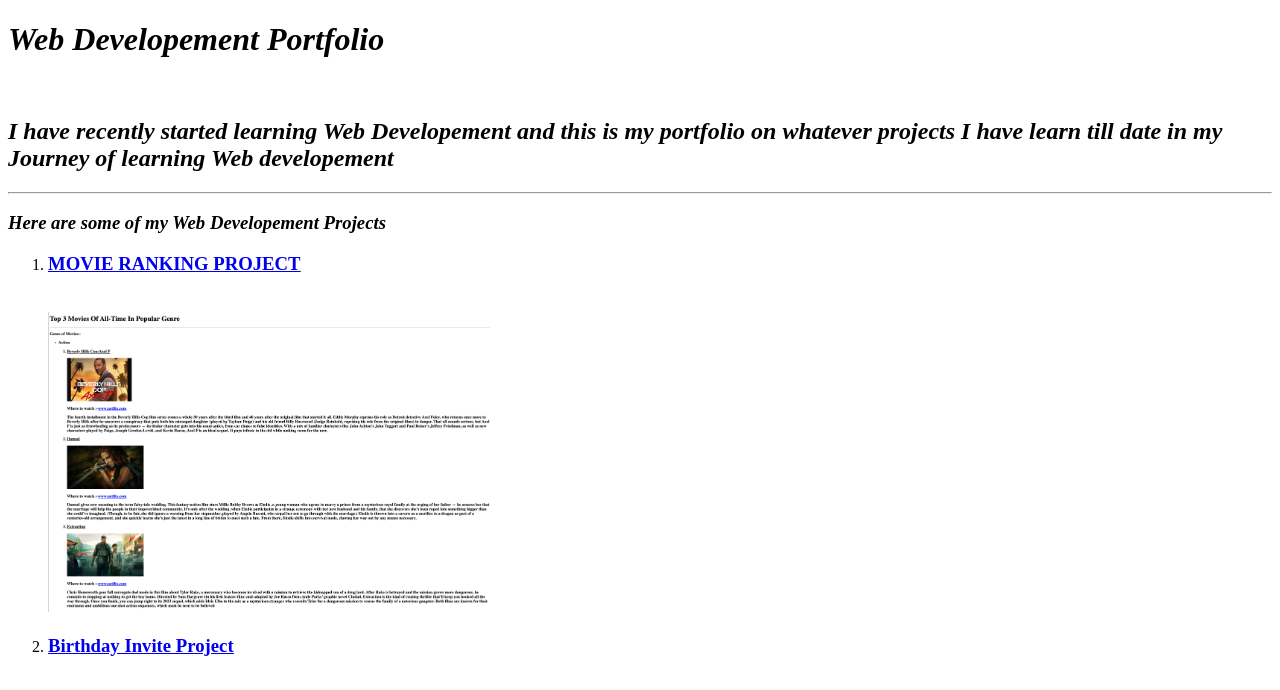
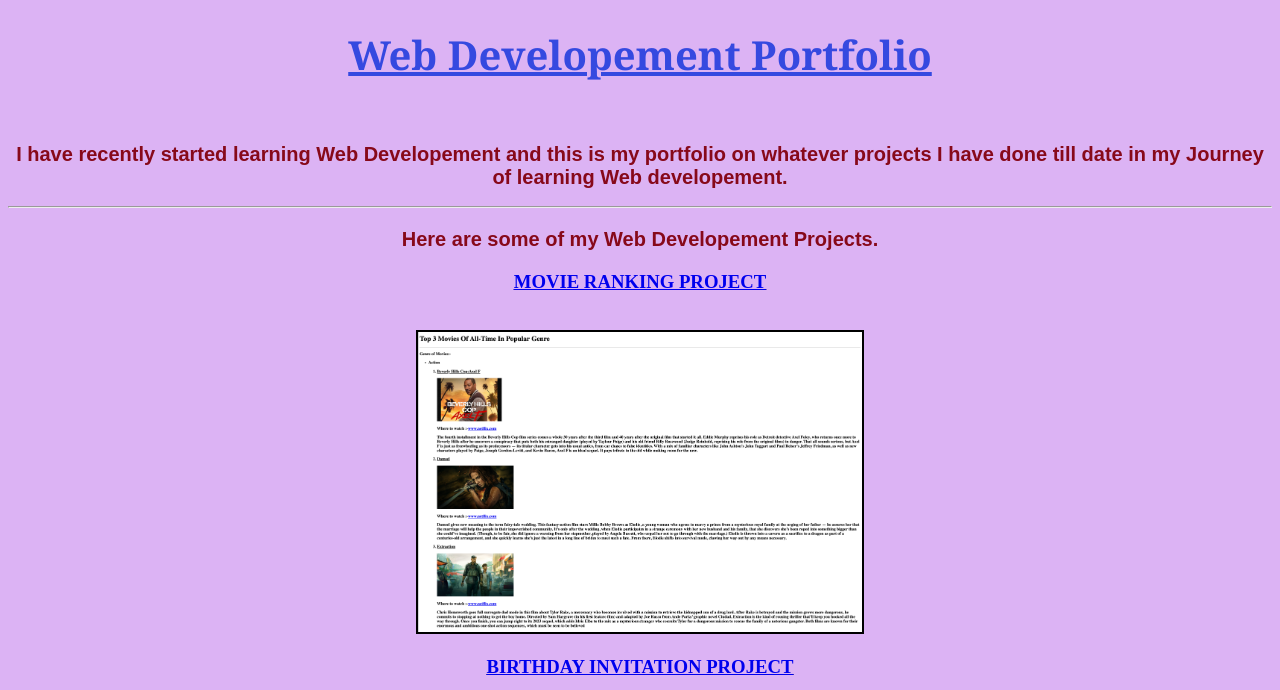
Before and after one commit to RoktimBailung/portfolio, a plain HTML site: page index.html in a window 1280 px wide. Shown: the top 690 px of the page. Drawn offline with Linux system fonts and the light colour scheme.

Commit message:
Update index.html

```diff
--- a/index.html
+++ b/index.html
@@ -5,41 +5,49 @@
     <meta charset="UTF-8">
     <meta name="viewport" content="width=device-width, initial-scale=1.0">
     <title>My Portfolio</title>
+    <style>
+        * {
+            background-color: rgb(220, 179, 244);
+            text-align: center;
+        }
+
+        .new {
+            color: rgb(135, 9, 26);
+            font-family: sans-serif;
+            font-size: 20px;
+        }
+
+        h1 {
+            color: rgb(53, 73, 224);
+            font-size: 40px;
+            font-family: Georgia, Times, 'Times New Roman', serif;
+        }
+    </style>
 </head>
 
 <body>
-    <h1><i>Web Developement Portfolio</i></h1><br>
-    <h2><i> I have recently started learning Web Developement and this is my portfolio on whatever projects I have learn
-            till date
-            in my Journey of learning Web developement </i>
+    <h1><u>Web Developement Portfolio</u></h1><br>
+    <h2 class="new"> I have recently started learning Web Developement and this is my
+        portfolio on whatever projects I have done till date in my Journey of learning Web developement.</h2>
+    <hr />
+    <h3 class="new">
+        <p>Here are some of my Web Developement Projects.</p>
+    </h3>
 
-    </h2>
-    <hr />
-    <h3>
-        <p><i>Here are some of my Web Developement Projects</i></p>
-        </p>
-    </h3>
-    <ol>
-        <li>
-            <h3>
-                <u><a href="./movie.html" target="_blank">MOVIE RANKING PROJECT</a></u>
-            </h3>
-        </li>
 
-        <br /><img src="./movie project.png" height="300" />
+    <h3><u><a href="./movie.html" target="_blank"> MOVIE RANKING PROJECT</a></u></h3>
 
-        <li>
+    <br /><img src="./movie project.png" height="300" border="2" />
+
     <h3>
         <U>
-                    <a href="./project.html" target="_blank">Birthday Invite Project</a>
+            <a href="./project.html" target="_blank">BIRTHDAY INVITATION PROJECT</a>
         </U>
     </h3>
-        </li>
-        <br><img src="./ss.pnj.png" height="300" />
-    </ol>
+    <br><img src="./ss.pnj.png" height="300" border="2" />
     <hr />
-    <a href="./about.html" targe="_blank">About me</a><br>
-    <a href="./contact.html" targe="_blank">My Contact Details</a>
+    <a href="./about.html" targe="_blank">ABOUT ME</a><br>
+    <a href="./contact.html" targe="_blank">MY CONTACT DETAILS</a>
 </body>
 
 </html>
```
Lines whose indentation alone changed are shown as unchanged.
